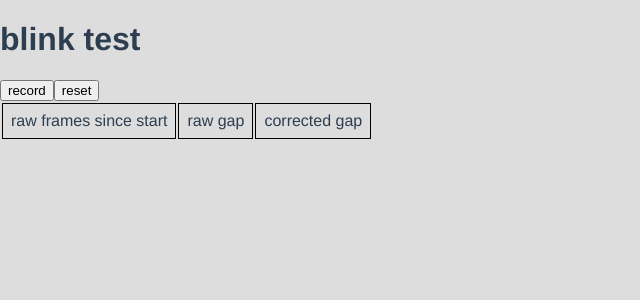
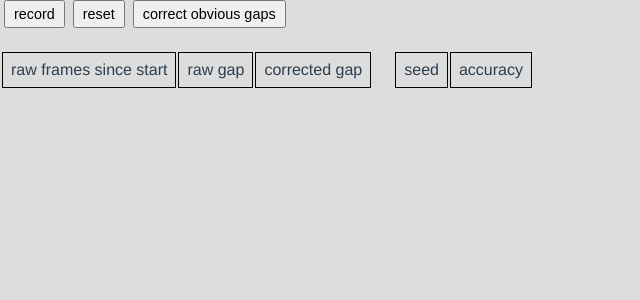
Before and after one commit to purpuropterus/windtracker, a Vue app: page /blink in a window 1280 px wide. Shown: the top 300 px of the page, without its empty margins (0-640 px from the left). Built offline with nearby package versions, Linux system fonts and the light colour scheme.

Commit message:
talk to goldfish /blink2seed

```diff
--- a/src/components/BlinkRecorder.vue
+++ b/src/components/BlinkRecorder.vue
@@ -1,7 +1,10 @@
 <template>
-    <div>
-        <button @click="recordBlink">record</button>
-        <button @click="reset">reset</button>
+    <div class="blink-recorder">
+        <div class="control-buttons">
+            <button @click="recordBlink">record</button>
+            <button @click="reset">reset</button>
+            <button @click="correctObviousGaps">correct obvious gaps</button>
+        </div>
         <table>
             <thead>
                 <tr>
@@ -12,7 +15,12 @@
             </thead>
             <tbody>
                 <tr v-for="(time, index) in recordedBlinkTimes" :key="index">
-                    <td>{{ framesSinceStart[index]?.toFixed(0) }}</td>
+                    <td>
+                        <span>
+                            {{ framesSinceStart[index]?.toFixed(0) }}
+                        </span>
+                        <button @click="deleteBlink(index)">delete</button>
+                    </td>
                     <td>
                         <span>{{ index === 0 ? "" : rawGaps[index].toFixed(0) }}</span>
                         <span
@@ -40,6 +48,17 @@
 <script setup>
 
 import { computed, ref } from 'vue';
+
+const props = defineProps({
+    addOrEditCallback: {
+        type: Function,
+        required: false,
+    },
+    resetCallback: {
+        type: Function,
+        required: false,
+    }
+});
 
 const framesToMs = (frames) => frames * 16.667;
 const msToFrames = (ms) => ms / 16.667;
@@ -86,17 +105,44 @@ const rawAccuracies = computed(() => {
 
 const recordBlink = () => {
     recordedBlinkTimes.value.push(Date.now());
+
+    if (props.addOrEditCallback) {
+        props.addOrEditCallback([...correctedFrameGaps.value]);
+    }
 };
 
 const reset = () => {
     recordedBlinkTimes.value = [];
+
+    if (props.resetCallback) {
+        props.resetCallback();
+    }
 }
+
+const deleteBlink = (index) => {
+    recordedBlinkTimes.value.splice(index, 1);
+    if (props.addOrEditCallback) {
+        props.addOrEditCallback([...correctedFrameGaps.value]);
+    }
+};
+
+const correctObviousGaps = () => {
+    for (let i = 1; i < correctedFrameGaps.value.length; i++) {
+        if (BLINK_WAIT_FRAME_COUNTS.slice(0,3).includes(correctedFrameGaps.value[i])) {
+            correctGap(i);
+        }
+    }
+};
 
 const adjustTime = (index, delta, newValue) => {
     if (newValue !== undefined) {
         recordedBlinkTimes.value[index] = newValue;
     } else if (delta !== undefined) {
         recordedBlinkTimes.value[index] += framesToMs(delta);
+    }
+
+    if (props.addOrEditCallback) {
+        props.addOrEditCallback([...correctedFrameGaps.value]);
     }
 };
 
@@ -105,12 +151,22 @@ const correctGap = (index) => {
     const prevTime = recordedBlinkTimes.value[index - 1];
     const correctedGapMs = framesToMs(correctedFrameGaps.value[index]);
     adjustTime(index, undefined, prevTime + correctedGapMs);
+
+    if (props.addOrEditCallback) {
+        props.addOrEditCallback([...correctedFrameGaps.value]);
+    }
 };
 
 
 </script>
 
 <style scoped>
+
+.blink-recorder {
+    display: flex;
+    flex-direction: column;
+    gap: 10px;
+}
 
 th, td {
     width: auto;
@@ -119,4 +175,15 @@ th, td {
     font-weight: normal;
 }
 
+button {
+    margin: 0 4px;
+    padding: 4px 8px;
+    font-size: 0.9em;
+    cursor: pointer;
+}
+
+.control-buttons {
+    height: 40px;
+}
+
 </style>
--- /dev/null
+++ b/src/components/BlinkResults.vue
@@ -0,0 +1,56 @@
+<template>
+    <div class="blink-results">
+        <table>
+            <thead>
+                <tr>
+                    <th>seed</th>
+                    <th>accuracy</th>
+                </tr>
+            </thead>
+            <tbody>
+                <tr v-for="(result, index) in results" :key="index">
+                    <td>
+                        <span>
+                            {{ "0x" + result.seed.toString(16) }}
+                        </span>
+                        <div class="seed-buttons">
+                            <button>track</button>
+                            <button>search</button>
+                        </div>
+                    </td>
+                    <td>{{ result.accuracy }}</td>
+                </tr>
+            </tbody>
+        </table>
+    </div>
+</template>
+
+<script setup>
+
+const props = defineProps({
+    results: {
+        type: Array,
+        required: true
+    }
+});
+
+</script>
+
+<style scoped>
+td, th{
+    width: auto;
+    border: 1px solid #000;
+    padding: 8px;
+    font-weight: normal;
+}
+
+.blink-results {
+    margin-top: 50px;
+}
+
+.seed-buttons {
+    display:flex;
+    gap: 5px;
+}
+
+</style>
--- a/src/pages/Blink.vue
+++ b/src/pages/Blink.vue
@@ -1,14 +1,53 @@
 <template>
-    <div>
-        <h1>blink test</h1>
-        <BlinkRecorder />
+    <div class="blink-page">
+        <BlinkRecorder :addOrEditCallback="addOrEditCallback" :resetCallback="resetCallback" />
+        <BlinkResults :results="results" />
     </div>
 </template>
 
 <script setup>
+import { useGoldfishStore } from '@/stores/goldfishStore.js';
+import { ref } from 'vue';
+
 import BlinkRecorder from '@/components/BlinkRecorder.vue';
+import BlinkResults from '@/components/BlinkResults.vue';
+
+const results = ref([]);
+
+const getResults = async (gaps) => {
+    const goldfishStore = useGoldfishStore();
+    const res = await fetch(`${goldfishStore.settings.server}/blink2seed`, {
+        method: 'POST',
+        headers: {
+            'Content-Type': 'application/json'
+        },
+        body: JSON.stringify({
+            blinks: gaps.map(gap=>gap-8),
+        })
+    });
+    if (res.ok) {
+        const data = await res.json();
+        results.value = data.map(item => ({
+            seed: item.output.seed,
+            accuracy: item.score,
+        }));
+    }
+};
+
+const addOrEditCallback = (gaps) => {
+    getResults(gaps.splice(1)); // remove the NaN at the start
+};
+
+const resetCallback = () => {
+    results.value = [];
+};
 </script>
 
 <style scoped>
 
+.blink-page {
+    display: flex;
+    gap: 20px;
+}
+
 </style>
```
